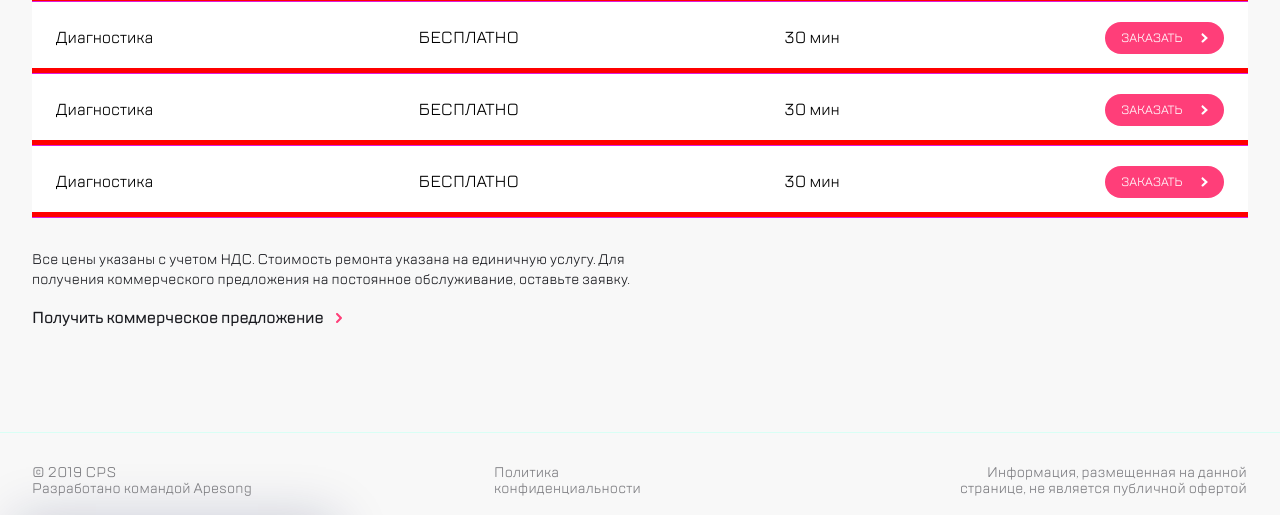
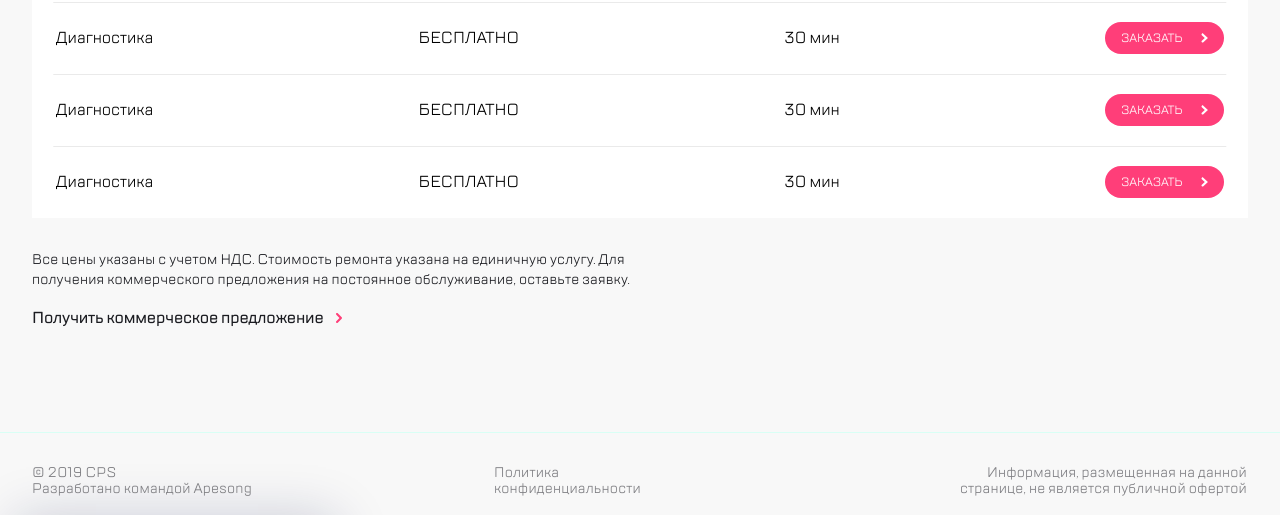
Before and after one commit to ArturNovikov/CPS1.6, a website built with webpack: page src/index.html in a window 1280 px wide. Shown: the part 1272-1787 px from the top of the page. Built offline with nearby package versions, Linux system fonts and the light colour scheme; files whose address does not match are found by name.

Commit message:
fixed services__prices

```diff
--- a/src/scss/blocks/services__prices.scss
+++ b/src/scss/blocks/services__prices.scss
@@ -8,15 +8,29 @@
   height: 100%;
   width: 100%;
   .prices__element {
+    &::after {
+      content: '';
+      position: absolute;
+      height: 1px;
+      background: $divider-color;
+      top: 100%;
+      width: 96.5%;
+      left: 50%;
+      transform: translateX(-50%);
+      z-index: 10;
+    }
     &:last-child {
       margin-bottom: 32px;
+      &::after {
+        z-index: -10;
+      }
     }
     @include flexible(flex, space-between, center, row);
     border: none; /* ???? */
     padding: 0 24px;
 
-    box-shadow: inset 0px -1px 0px #de1dde, inset 0px -6px 0px 0px red;
     border-radius: 0;
+
     .services__button {
       @include font-style(
         TT Lakes,
```
